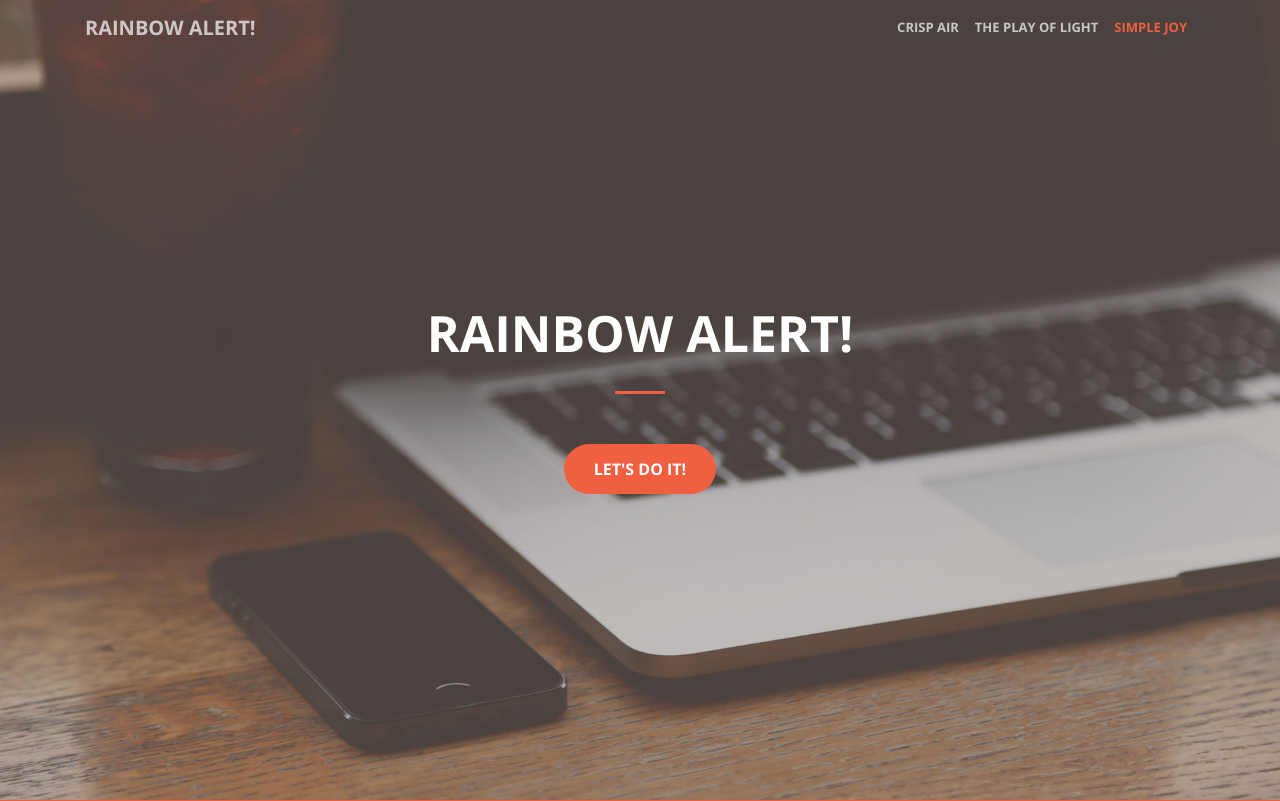
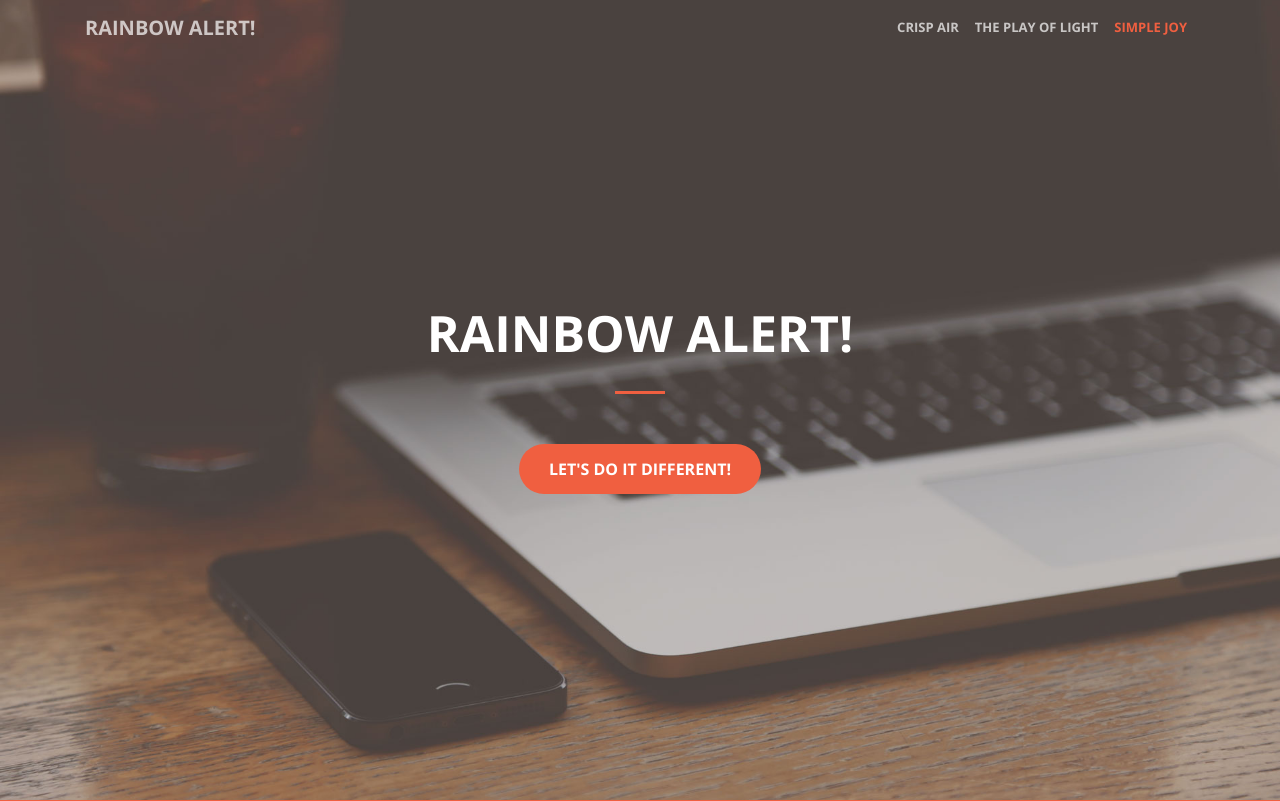
Before and after one commit to marybarnes37/rainbow_flask, a Flask app: template my_app/templates/index.html in a window 1280 px wide. Shown: the top 801 px of the page. Run offline with Flask 2, Linux system fonts and the light colour scheme; the template is opened without the code that fills it, so the values that code supplies are empty; parts of the project's set-up code (start-up, migrations or seed data) failed here and were passed over; some libraries are stand-ins or nearby versions.

Commit message:
testing small change to html

```diff
--- a/my_app/templates/index.html
+++ b/my_app/templates/index.html
@@ -82,7 +82,7 @@
           <h1 id="homeHeading">Rainbow Alert!</h1>
           <hr>
           <p>{{message}}</p>
-          <a class="btn btn-primary btn-xl js-scroll-trigger" href="#services">Let's Do It!</a>
+          <a class="btn btn-primary btn-xl js-scroll-trigger" href="#services">Let's Do It Different!</a>
         </div>
       </div>
     </header>
```
